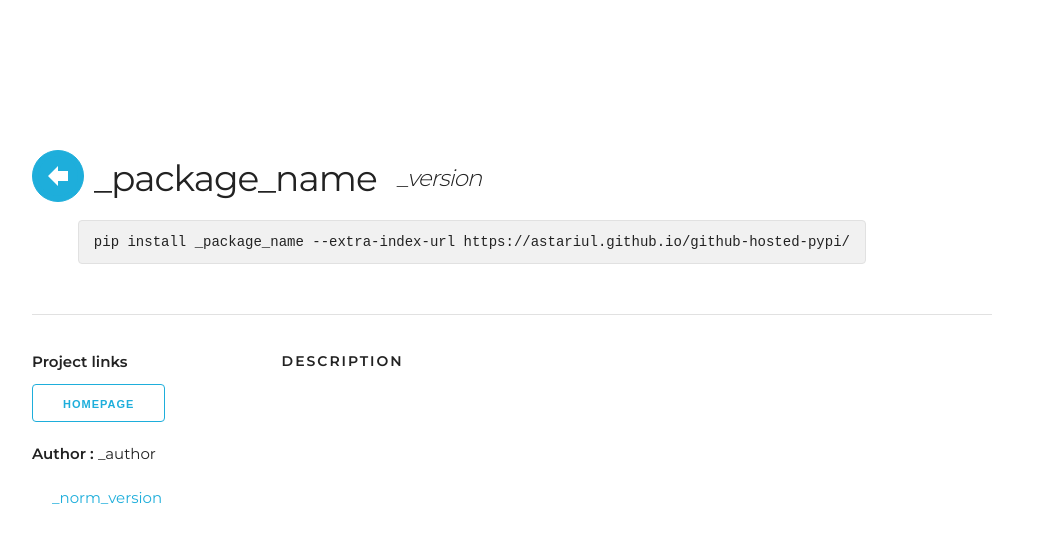
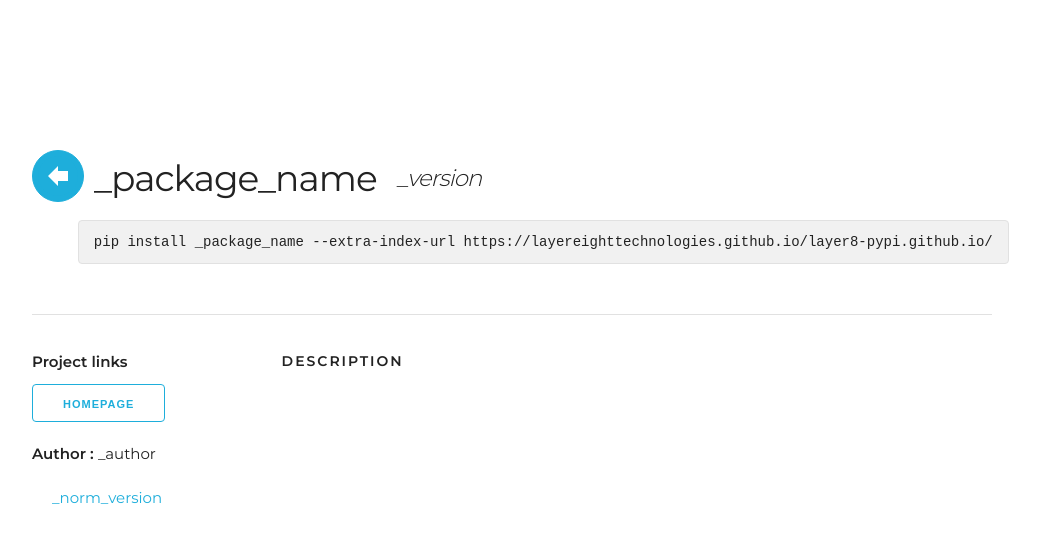
Before and after one commit to LayerEightTechnologies/layer8-pypi.github.io, a plain HTML site: page pkg_template.html in a window 1280 px wide. Shown: the whole page, without its empty margins (128-1168 px from the left). Drawn offline with nearby package versions, Linux system fonts and the light colour scheme.

Commit message:
Update pkg_template.html

```diff
--- a/pkg_template.html
+++ b/pkg_template.html
@@ -59,7 +59,7 @@
     </pre>
 
     <pre id='installcmd'>
-      <code>pip install _package_name --extra-index-url https://astariul.github.io/github-hosted-pypi/</code>
+      <code>pip install _package_name --extra-index-url https://layereighttechnologies.github.io/layer8-pypi.github.io/</code>
     </pre>
 
     <hr />
```
